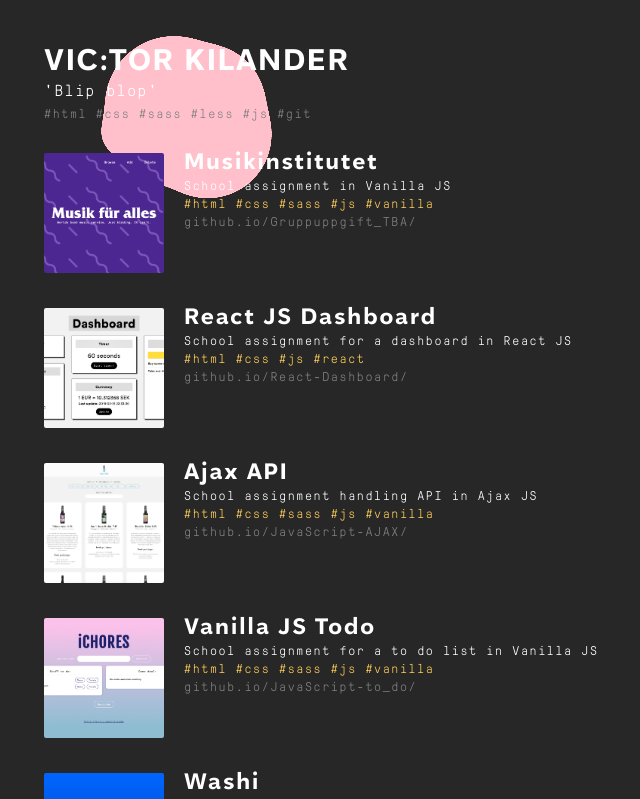
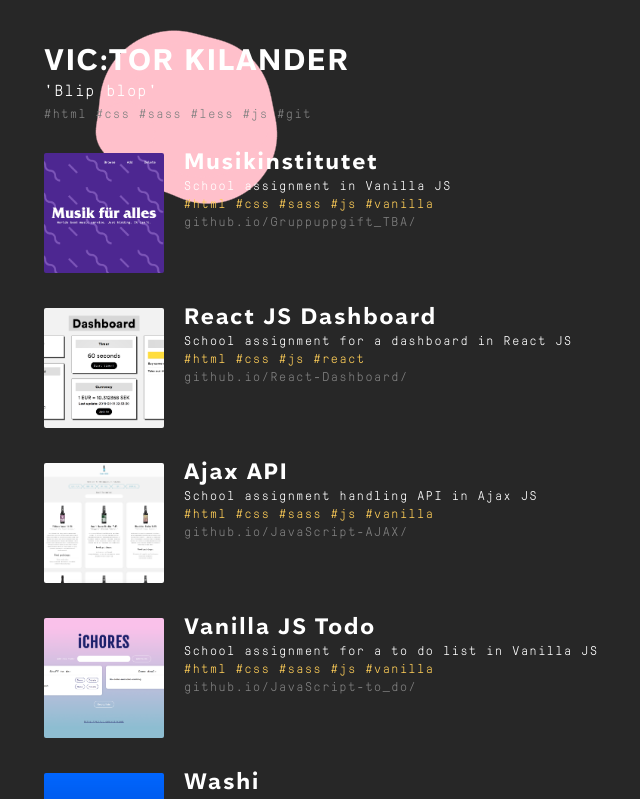
Before and after one commit to vctrklndr/Portfolio, a React (Create React App) app: page / in a window 1280 px wide. Shown: the top 799 px of the page, without its empty margins (86-726 px from the left). Built offline with nearby package versions, Linux system fonts and the light colour scheme.

Commit message:
Blob fix

```diff
--- a/src/Components/BlobAnimation.js
+++ b/src/Components/BlobAnimation.js
@@ -15,7 +15,7 @@ function BlobAnimation() {
           <feColorMatrix
             in="blur"
             mode="matrix"
-            values="1 0 0 0 0  0 1 0 0 0  0 0 1 0 0  0 0 0 100 -70"
+            values="1 0 0 0 0  0 1 0 0 0  0 0 1 0 0  0 0 0 19 -9"
             result="goo"
           />
           <feComposite in="SourceGraphic" in2="goo" operator="atop" />
--- a/src/Components/Portfolio.js
+++ b/src/Components/Portfolio.js
@@ -2,10 +2,10 @@ import React from "react";
 import Block from "./PortfolioBlock";
 import Musikinstitutet from "../Assets/Images/music-1.png";
 import Dashboard from "../Assets/Images/dashboard.jpg";
+import PunkBeer from "../Assets/Images/punk_beer.png";
 import iChores from "../Assets/Images/ichores.png";
+import Washi from "../Assets/Images/washi.png";
 import Mobergs from "../Assets/Images/mobergs_bistro.png";
-import PunkBeer from "../Assets/Images/punk_beer.png";
-import Washi from "../Assets/Images/washi.png";
 
 function Portfolio() {
   return (
```
